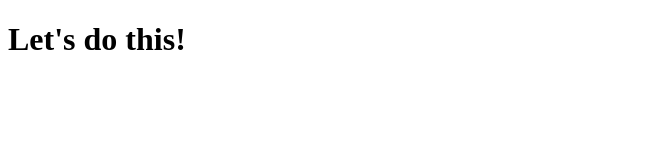
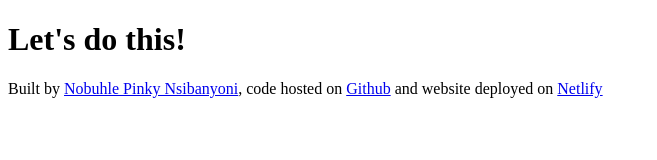
Before and after one commit to nobuhlepinky/Bubu-weather-app, a plain HTML site: page index.html in a window 1280 px wide. Shown: the whole page, without its empty margins (0-657 px from the left). Drawn offline with Linux system fonts and the light colour scheme.

Commit message:
Added footer and links

```diff
--- a/index.html
+++ b/index.html
@@ -3,9 +3,22 @@
   <head>
     <meta charset="UTF-8" />
     <meta name="viewport" content="width=device-width, initial-scale=1.0" />
-    <title>Document</title>
+    <title>Weather Application</title>
   </head>
   <body>
     <h1>Let's do this!</h1>
+    <footer>
+      Built by
+      <a href="https://github.com/nobuhlepinky" target="_blank"
+        >Nobuhle Pinky Nsibanyoni</a
+      >, code hosted on
+      <a href="https://github.com/nobuhlepinky/Bubu-weather-app" target="_blank"
+        >Github</a
+      >
+      and website deployed on
+      <a href="https://bubu-weather-app.netlify.app/" target="_blank"
+        >Netlify</a
+      >
+    </footer>
   </body>
 </html>
```
